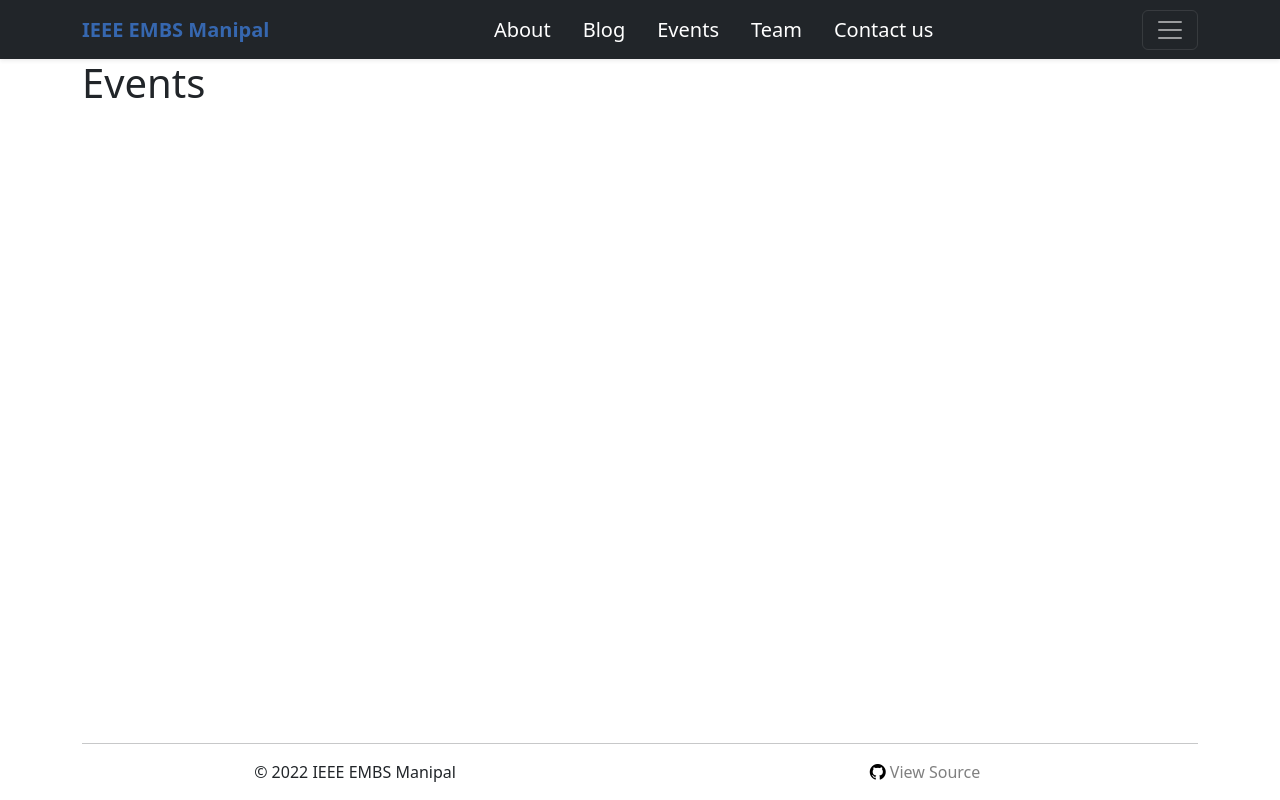
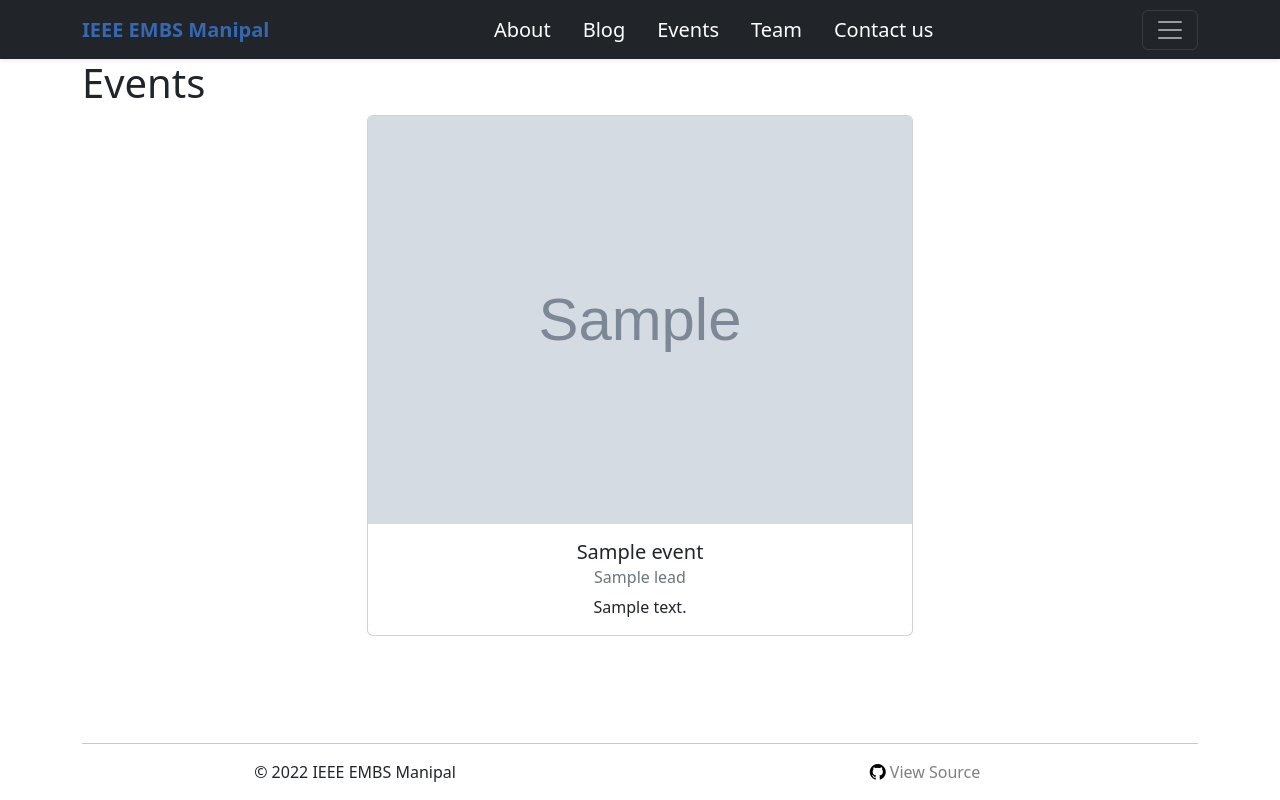
Before and after one commit to IEEE-EMBS-Manipal/IEEE-EMBS-Manipal.github.io, a Flask app: template templates/events.html in a window 1280 px wide. Run offline with Flask 2, Linux system fonts and the light colour scheme; the template is opened without the code that fills it: most values are stand-ins (such as "Sample title", 1, 10 or a date in 2020); grey boxes marked "Sample" are stand-in pictures.

Commit message:
events.html Updated

```diff
--- a/templates/events.html
+++ b/templates/events.html
@@ -1,11 +1,30 @@
 {% extends "base.html" %}
 
 {% block title %}Events | IEEE EMBS Manipal{% endblock %}
+
+{% macro renderEvent(event) %}
+<div class="col-12 col-md-10 col-lg-8 col-xl-6">
+    <div class="card reveal-on-scroll">
+        <img src="{{ event.image }}" class="card-img-top reveal-on-scroll" alt="{{ event.title }}">
+        <div class="card-body reveal-on-scroll">
+            <h5 class="card-title reveal-on-scroll">{{ event.title }}</h5>
+            <h6 class="card-subtitle mb-2 text-muted reveal-on-scroll">{{ event.lead }}</h6>
+            <p class="card-text reveal-on-scroll">{{ event.about }}</p>
+        </div>
+    </div>
+</div>
+{% endmacro %}
 
 {% block content %}
 <div class="container">
 
     <h1 class="reveal-on-scroll">Events</h1>
 
+    <div class="row text-center justify-content-center">
+        {% for event in data %}
+        {{ renderEvent(event) }}
+        {% endfor %}
+    </div>
+
 </div>
 {% endblock %}
```
